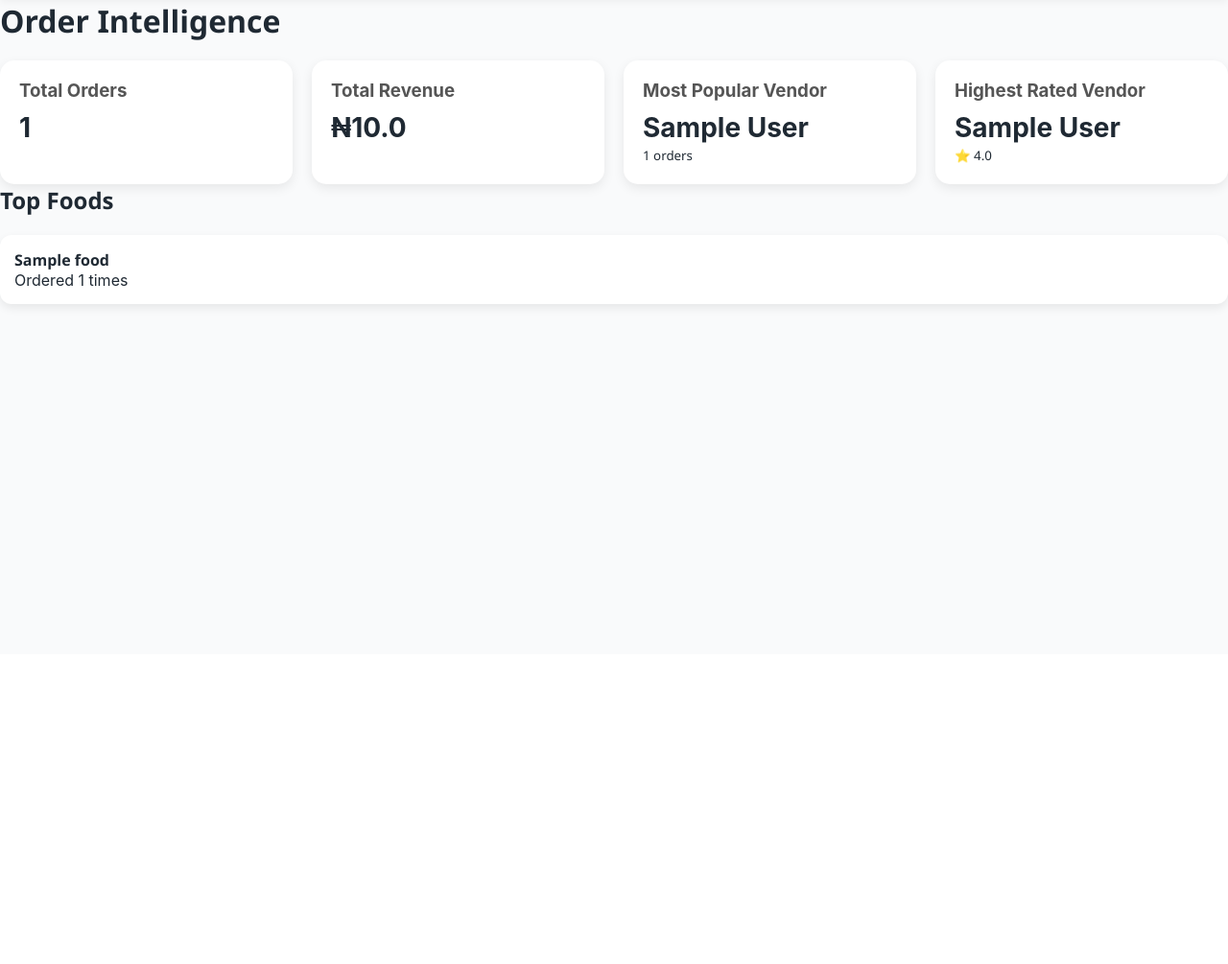
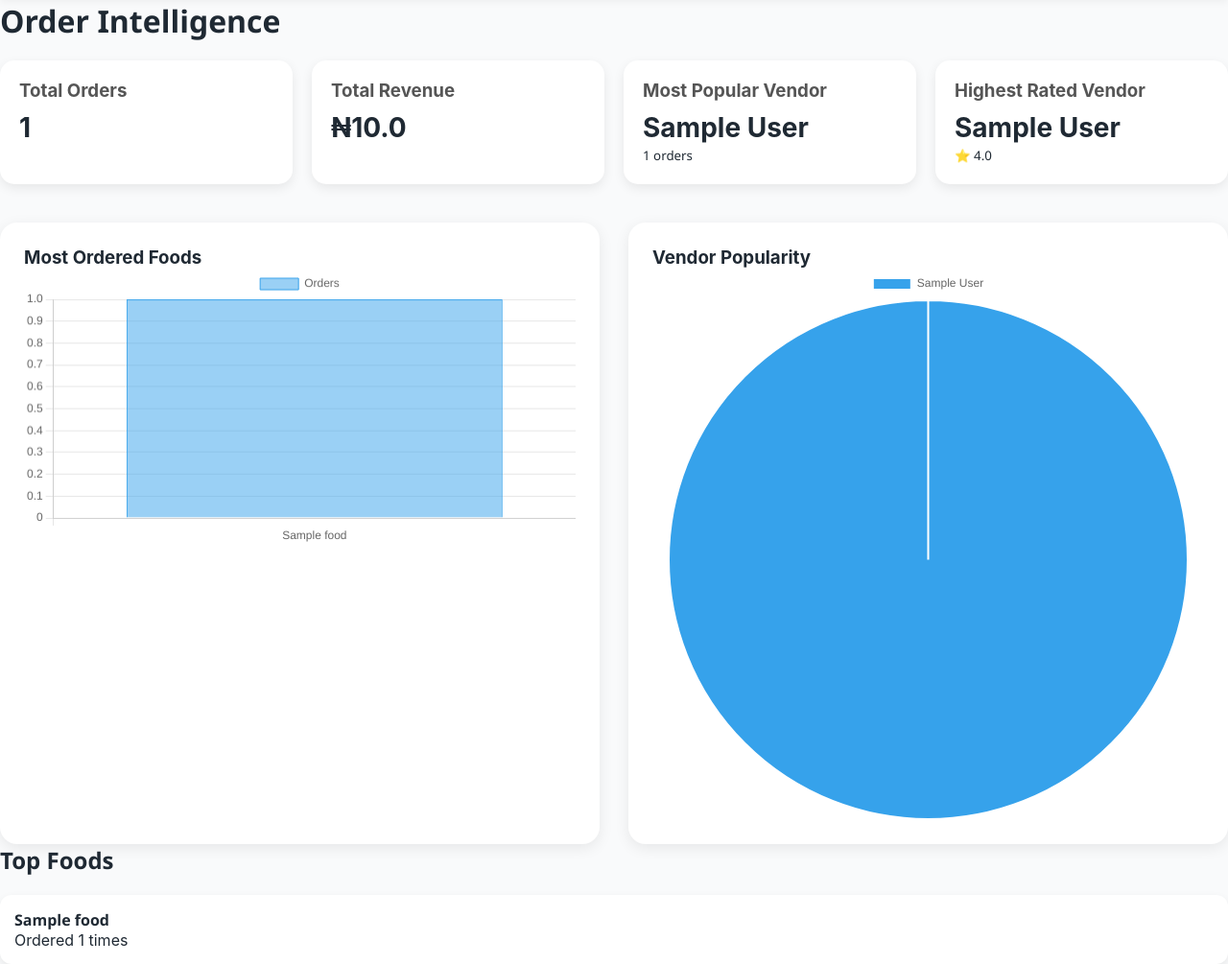
Before and after one commit to Zurum2025/OCFODS, a Flask app: page /analytics in a window 1280 px wide. Shown: the part 118-1123 px from the top of the page at 96% size. Before the commit the page ends 441 px from the top, so only its background shows below. Run offline with Flask 3, Linux system fonts and the light colour scheme; tables that the repository leaves empty hold one stand-in row (values such as "Sample post").

Commit message:
Add analytics chart

```diff
--- a/app.py
+++ b/app.py
@@ -114,6 +114,23 @@
         func.count(OrderItem.food_id).desc()
     ).limit(5).all()
 
+    # FOOD CHART DATA
+    food_chart_labels = [food.name for food in top_foods]
+    food_chart_values = [food.total for food in top_foods]
+
+    # VENDOR POPULARITY
+    vendor_data = db.session.query(
+        User.business_name,
+        func.count(Order.id)
+    ).join(
+        Order, Order.vendor_id == User.id
+    ).group_by(
+        User.id
+    ).all()
+
+    vendor_labels = [v[0] for v in vendor_data]
+    vendor_values = [v[1] for v in vendor_data]
+
     return render_template(
         "analytics.html",
 
@@ -122,6 +139,12 @@
 
         popular_vendor=popular_vendor,
         highest_rated_vendor=highest_rated_vendor,
+
+        food_chart_labels=food_chart_labels,
+        food_chart_values=food_chart_values,
+
+        vendor_labels=vendor_labels,
+        vendor_values=vendor_values,
 
         top_foods=top_foods
     )
--- a/static/css/style.css
+++ b/static/css/style.css
@@ -1217,3 +1217,18 @@
     border-radius:12px;
     box-shadow:0 4px 10px rgba(0,0,0,0.08);
 }
+
+/*ANALYTIC DASHBOARD CHARTS*/
+.chart-grid{
+    display:grid;
+    grid-template-columns:repeat(auto-fit,minmax(400px,1fr));
+    gap:30px;
+    margin-top:40px;
+}
+
+.chart-card{
+    background:#fff;
+    padding:25px;
+    border-radius:18px;
+    box-shadow:0 4px 15px rgba(0,0,0,0.08);
+}
--- a/templates/analytics.html
+++ b/templates/analytics.html
@@ -42,8 +42,23 @@
                 </small>
             {% endif %}
         </div>
+    </div>
+<!--Dashboard-->
+    <div class="chart-grid">
+
+        <div class="chart-card">
+            <h3>Most Ordered Foods</h3>
+            <canvas id="foodChart"></canvas>
+        </div>
+
+        <div class="chart-card">
+            <h3>Vendor Popularity</h3>
+            <canvas id="vendorChart"></canvas>
+        </div>
 
     </div>
+<!--End-->
+
 
     <h2>Top Foods</h2>
 
@@ -62,4 +77,60 @@
 
 </div>
 
+
+<script src="https://cdn.jsdelivr.net/npm/chart.js"></script>
+
+<script>
+
+/* =========================
+   TOP FOODS BAR CHART
+========================= */
+
+const foodCtx = document.getElementById('foodChart');
+
+new Chart(foodCtx, {
+    type: 'bar',
+
+    data: {
+        labels: {{ food_chart_labels|tojson }},
+        datasets: [{
+            label: 'Orders',
+
+            data: {{ food_chart_values|tojson }},
+
+            borderWidth: 1
+        }]
+    },
+
+    options: {
+        responsive: true
+    }
+});
+
+
+/* =========================
+   VENDOR PIE CHART
+========================= */
+
+const vendorCtx = document.getElementById('vendorChart');
+
+new Chart(vendorCtx, {
+
+    type: 'pie',
+
+    data: {
+
+        labels: {{ vendor_labels|tojson }},
+
+        datasets: [{
+            data: {{ vendor_values|tojson }}
+        }]
+    },
+
+    options: {
+        responsive: true
+    }
+});
+
+</script>
 {% endblock %}
```
